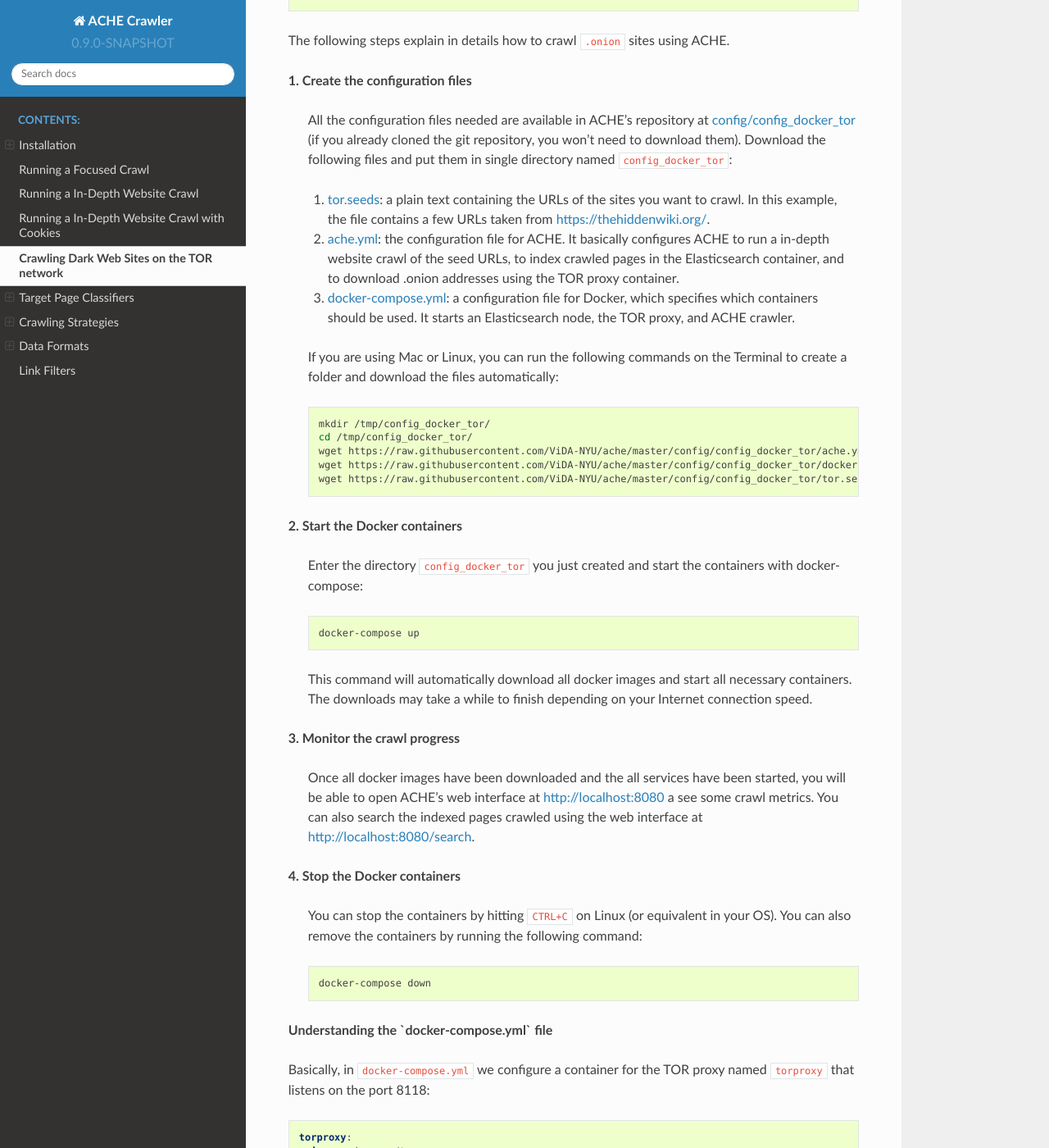
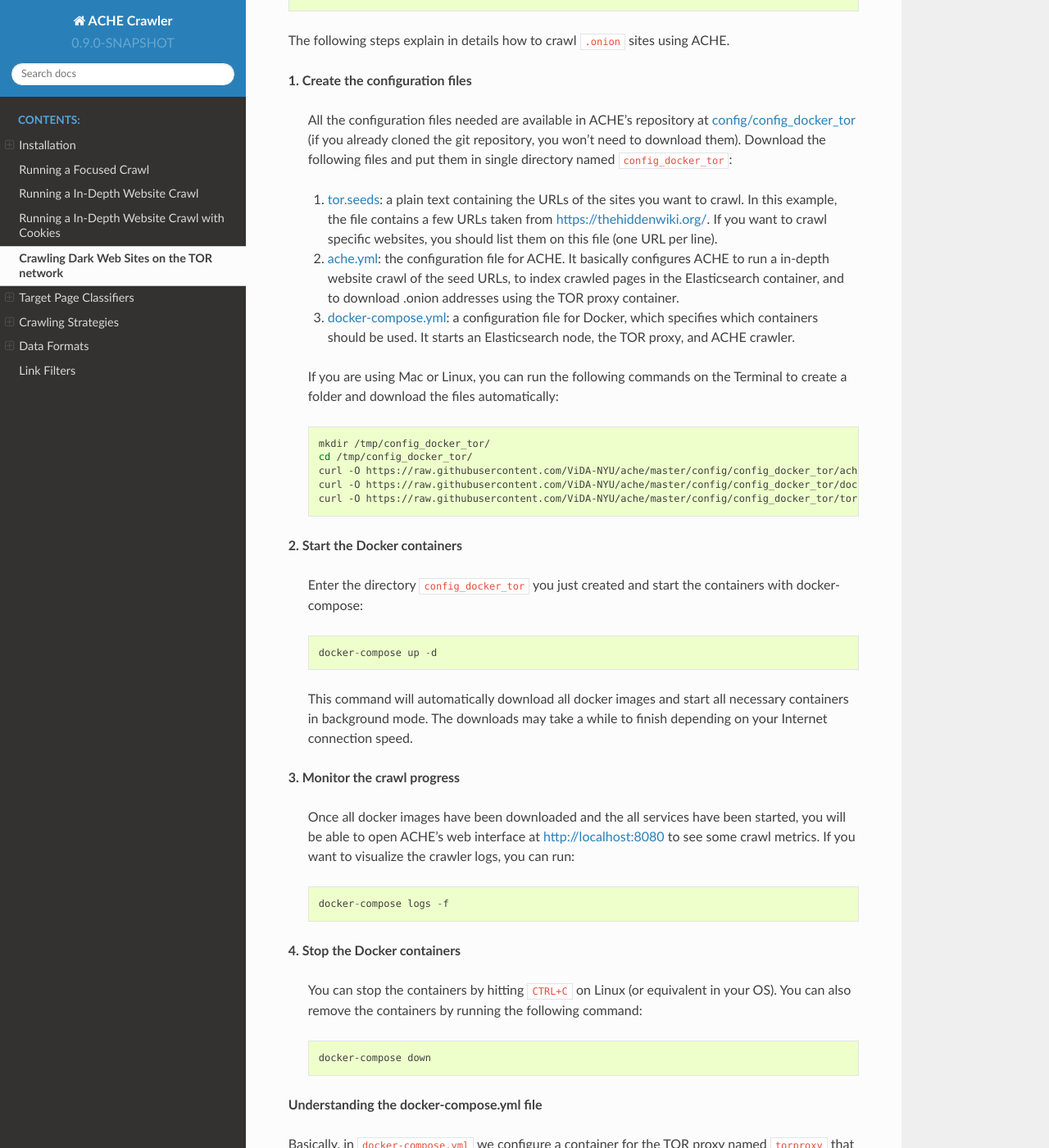
Before and after one commit to VIDA-NYU/ache, a Sphinx documentation site: the page built from docs/tutorial-crawling-tor.rst, in a window 1280 px wide and 1400 px high, scrolled down 622 px. Shown: the whole window at 82% size. Built offline with Sphinx 7.4.7 and the Read the Docs theme 2.0.0, drawn with Linux system fonts in a browser that asks for light colours; pages that are not in the unit, such as notebooks, are missing from menus; some of the changed text lies outside the part shown.

Commit message:
Updated crawling TOR sites tutorial

```diff
--- a/docs/tutorial-crawling-tor.rst
+++ b/docs/tutorial-crawling-tor.rst
@@ -30,7 +30,7 @@
   (if you already cloned the git repository, you won't need to download them).
   Download the following files and put them in single directory named ``config_docker_tor``:
 
-  #. `tor.seeds <https://raw.githubusercontent.com/ViDA-NYU/ache/master/config/config_docker_tor/tor.seeds>`_: a plain text containing the URLs of the sites you want to crawl. In this example, the file contains a few URLs taken from https://thehiddenwiki.org/.
+  #. `tor.seeds <https://raw.githubusercontent.com/ViDA-NYU/ache/master/config/config_docker_tor/tor.seeds>`_: a plain text containing the URLs of the sites you want to crawl. In this example, the file contains a few URLs taken from https://thehiddenwiki.org/. If you want to crawl specific websites, you should list them on this file (one URL per line).
   #. `ache.yml <https://raw.githubusercontent.com/ViDA-NYU/ache/master/config/config_docker_tor/ache.yml>`_: the configuration file for ACHE. It basically configures ACHE to run a in-depth website crawl of the seed URLs, to index crawled pages in the Elasticsearch container, and to download .onion addresses using the TOR proxy container.
   #. `docker-compose.yml <https://raw.githubusercontent.com/ViDA-NYU/ache/master/config/config_docker_tor/docker-compose.yml>`_: a configuration file for Docker, which specifies which containers should be used. It starts an Elasticsearch node, the TOR proxy, and ACHE crawler.
 
@@ -40,24 +40,26 @@
 
     mkdir /tmp/config_docker_tor/
     cd /tmp/config_docker_tor/
-    wget https://raw.githubusercontent.com/ViDA-NYU/ache/master/config/config_docker_tor/ache.yml
-    wget https://raw.githubusercontent.com/ViDA-NYU/ache/master/config/config_docker_tor/docker-compose.yml
-    wget https://raw.githubusercontent.com/ViDA-NYU/ache/master/config/config_docker_tor/tor.seeds
+    curl -O https://raw.githubusercontent.com/ViDA-NYU/ache/master/config/config_docker_tor/ache.yml
+    curl -O https://raw.githubusercontent.com/ViDA-NYU/ache/master/config/config_docker_tor/docker-compose.yml
+    curl -O https://raw.githubusercontent.com/ViDA-NYU/ache/master/config/config_docker_tor/tor.seeds
 
 **2. Start the Docker containers**
 
-  Enter the directory ``config_docker_tor`` you just created and start the containers with docker-compose:
+  Enter the directory ``config_docker_tor`` you just created and start the containers with docker-compose::
 
-  .. code:: bash
+      docker-compose up -d
 
-      docker-compose up
+  This command will automatically download all docker images and start all necessary containers in background mode.
+  The downloads may take a while to finish depending on your Internet connection speed.
 
-  This command will automatically download all docker images and start all necessary containers. The downloads may take a while to finish depending on your Internet connection speed.
 
 **3. Monitor the crawl progress**
 
-  Once all docker images have been downloaded and the all services have been started, you will be able to open ACHE's web interface at http://localhost:8080 a see some crawl metrics.
-  You can also search the indexed pages crawled using the web interface at http://localhost:8080/search.
+  Once all docker images have been downloaded and the all services have been started, you will be able to open ACHE's web interface at http://localhost:8080 to see some crawl metrics.
+  If you want to visualize the crawler logs, you can run::
+
+      docker-compose logs -f
 
 **4. Stop the Docker containers**
 
@@ -67,7 +69,7 @@
 
       docker-compose down
 
-**Understanding the `docker-compose.yml` file**
+**Understanding the docker-compose.yml file**
 
 Basically, in ``docker-compose.yml`` we configure a container for the TOR proxy
 named ``torproxy`` that listens on the port 8118:
@@ -120,7 +122,7 @@
       - elasticsearch
       - torproxy
 
-**Understanding the `ache.yml` file**
+**Understanding the ache.yml file**
 
 The ``ache.yml`` file basically configures ACHE to index crawled data in the ``elasticsearch`` container:
 
```
